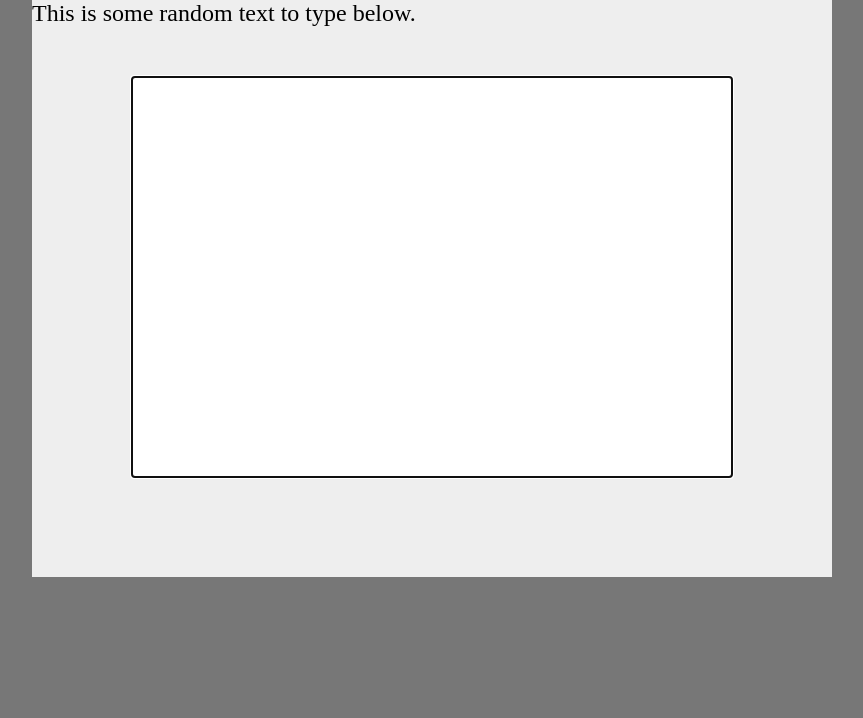
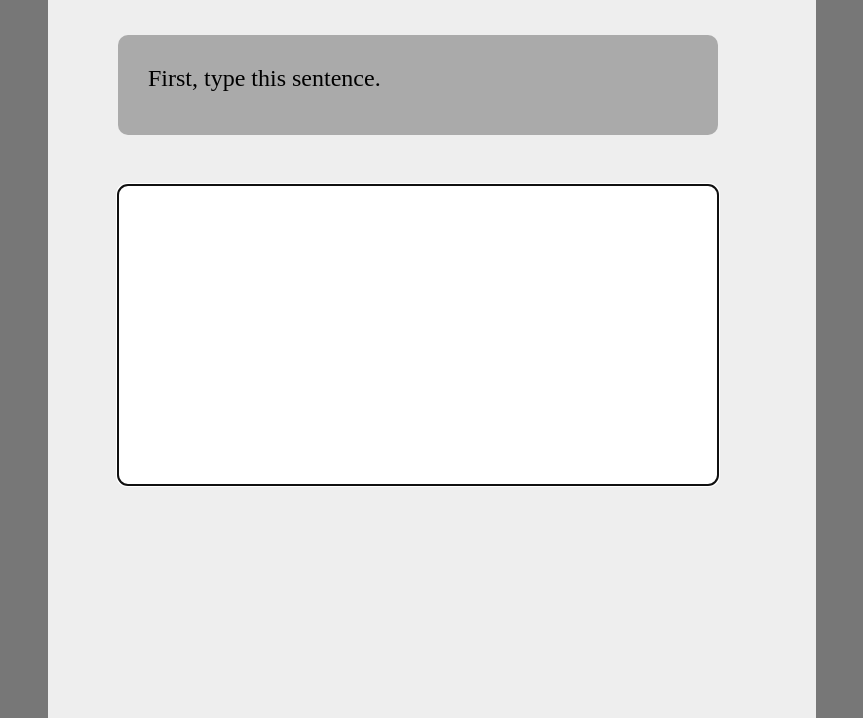
Before and after one commit to nokatz/Type, a plain HTML site: page index.html in a window 1280 px wide. Shown: the part 82-800 px from the top of the page, without its empty margins (208-1071 px from the left). Drawn offline with Linux system fonts and the light colour scheme.

Commit message:
textContent populated from array; some styling

```diff
--- /dev/null
+++ b/data.js
@@ -0,0 +1,8 @@
+
+let strings = [
+	"First, type this sentence.",
+	"Then type this second one...",
+	"The third will be easy.",
+	// "But fourth is long and difficult, so be careful.",
+	// "Rest a little with this fifth and final sentence."
+];
--- a/index.html
+++ b/index.html
@@ -10,12 +10,13 @@
 
 	<h1>Learn to type</h1>
 
-	<p id="text">This is some random text to type below.</p>
+	<!-- <p id="text">This is some random text to type below.</p> -->
+	<p id="text"></p>
 
 	<p id="typed"></p>
 
 </div>
-
+	<script src="data.js"></script>
 	<script src="main.js"></script>
 </body>
 </html>
--- a/main.js
+++ b/main.js
@@ -2,9 +2,10 @@
 
 let text, typed;
 let textString, typedString = "", substring;
+let index = 0;
 
 text = document.getElementById('text');
-textString = text.textContent;
+refreshText(index);
 
 typed = document.getElementById('typed');
 typed.contentEditable = 'true';
@@ -26,12 +27,34 @@ function typeKey(e){
 function checkText(){
 
 	if(typedString !== subString){
+
 		typed.style.color = "red";
+
 	} else {
+
 		typed.style.color = "black";
+
 		if(typedString.length === textString.length){
+
 			alert("Correct!");
+
+			typed.textContent = "";
+
+			if(index < strings.length - 1){
+				index++;
+			} else {
+				index = 0;
+			}
+
+			refreshText(index);
 		}
 	}
 
 }
+
+function refreshText(index){
+
+	text.textContent = strings[index];
+	textString = text.textContent;
+
+}
--- a/styles.css
+++ b/styles.css
@@ -1,22 +1,42 @@
+*{
+	margin: 0;
+	padding: 0;
+	box-sizing: border-box;
+}
 
 body {
 	background-color: #777;
 }
 
+h1 {
+	padding-top: 30px;
+}
+
 #container {
-	width: 800px;
+	width: 768px;
+	height: 100vh;
 	margin: 0 auto;
 	background-color: #eee;
-	padding-bottom: 50px;
+	padding-left: 70px;
 }
 
 #text, #typed {
 	font-size: 1.5em;
+	border-radius: 10px;
+	padding-top: 30px;
+	padding-left: 30px;
+}
+
+#text {
+	width: 600px;
+	height: 100px;
+	margin: 50px 0;
+	background-color: #aaa;
 }
 
 #typed {
 	width: 600px;
-	height: 400px;
+	height: 300px;
 	background-color: #fff;
-	margin: 50px auto;
+	margin: 50px 0;
 }
```
